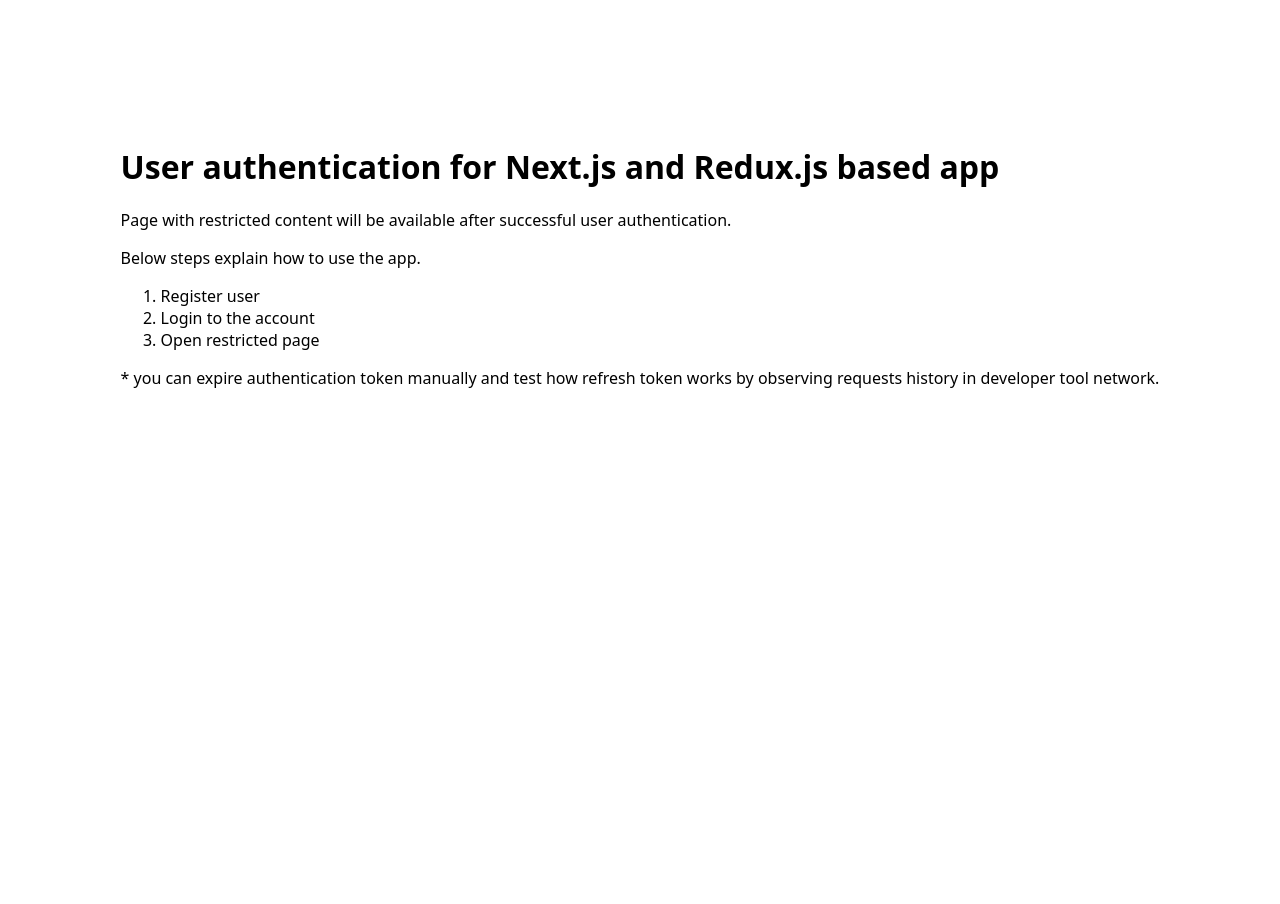
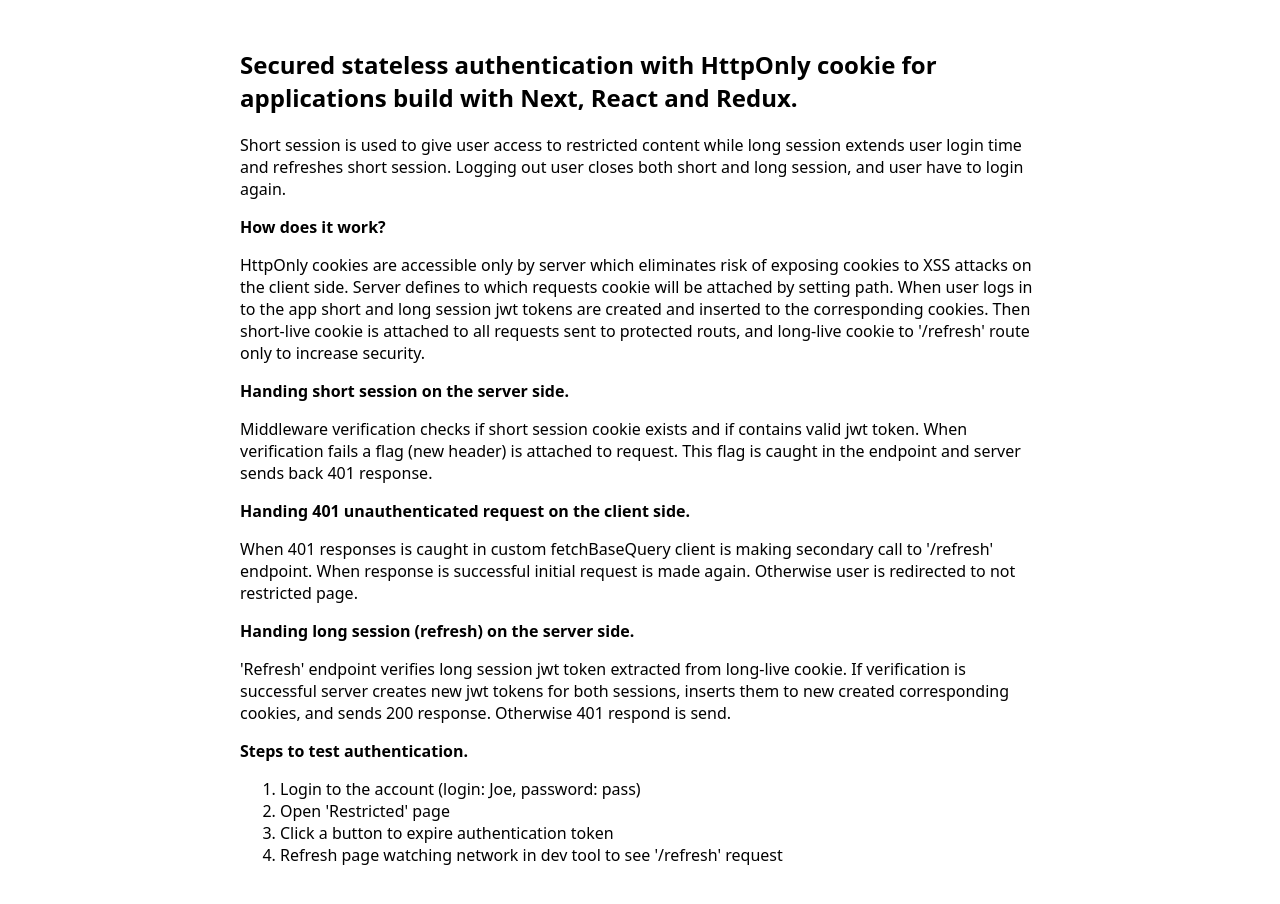
Before and after one commit to p-karwowski-dev/react-next-redux-authentication, a Next.js app: page / in a window 1280 px wide. Shown: the part 280-1184 px from the top of the page. Before the commit the page ends 800 px from the top, so only its background shows below. Built offline with nearby package versions, Linux system fonts and the light colour scheme.

Commit message:
added login, logout, restricted pages and routes

```diff
--- a/app/login/page.tsx
+++ b/app/login/page.tsx
@@ -1,9 +1,9 @@
 'use client'
-import { useLoginMutation } from '@/lib/features/authentication/authApiSlice'
+import { useLoginMutation } from '@/lib/features/auth/authApiSlice'
 import { Form } from '../components/form/Form'
 
 export default function LoginPage() {
-  const [login, { data, isLoading, isError, isSuccess }] = useLoginMutation()
+  const [login, { isLoading, isError, isSuccess }] = useLoginMutation()
 
   const handleForm = (formData: FormData) => {
     const username = formData.get('username') as string
--- a/app/page.tsx
+++ b/app/page.tsx
@@ -1,21 +1,72 @@
 export default function IndexPage() {
   return (
-    <div>
-      <h1>User authentication for Next.js and Redux.js based app</h1>
+    <section>
+      <h1>
+        Secured stateless authentication with HttpOnly cookie for applications
+        build with Next, React and Redux.
+      </h1>
+
       <p>
-        Page with restricted content will be available after successful user
-        authentication.
+        Short session is used to give user access to restricted content while
+        long session extends user login time and refreshes short session.
+        Logging out user closes both short and long session, and user have to
+        login again.
       </p>
-      <p>Below steps explain how to use the app.</p>
+
+      <p>
+        <b>How does it work?</b>
+      </p>
+      <p>
+        HttpOnly cookies are accessible only by server which eliminates risk of
+        exposing cookies to XSS attacks on the client side. Server defines to
+        which requests cookie will be attached by setting path. When user logs
+        in to the app short and long session jwt tokens are created and inserted
+        to the corresponding cookies. Then short-live cookie is attached to all
+        requests sent to protected routs, and long-live cookie to '/refresh'
+        route only to increase security.
+      </p>
+
+      <p>
+        <b>Handing short session on the server side.</b>
+      </p>
+      <p>
+        Middleware verification checks if short session cookie exists and if
+        contains valid jwt token. When verification fails a flag (new header) is
+        attached to request. This flag is caught in the endpoint and server
+        sends back 401 response.
+      </p>
+
+      <p>
+        <b>Handing 401 unauthenticated request on the client side.</b>
+      </p>
+      <p>
+        When 401 responses is caught in custom fetchBaseQuery client is making
+        secondary call to '/refresh' endpoint. When response is successful
+        initial request is made again. Otherwise user is redirected to not
+        restricted page.
+      </p>
+
+      <p>
+        <b>Handing long session (refresh) on the server side.</b>
+      </p>
+      <p>
+        'Refresh' endpoint verifies long session jwt token extracted from
+        long-live cookie. If verification is successful server creates new jwt
+        tokens for both sessions, inserts them to new created corresponding
+        cookies, and sends 200 response. Otherwise 401 respond is send.
+      </p>
+
+      <p>
+        <b>Steps to test authentication.</b>
+      </p>
       <ol>
-        <li>Register user</li>
-        <li>Login to the account</li>
-        <li>Open restricted page</li>
+        <li>Login to the account (login: Joe, password: pass)</li>
+        <li>Open 'Restricted' page</li>
+        <li>Click a button to expire authentication token</li>
+        <li>
+          Refresh page watching network in dev tool to see '/refresh' request
+        </li>
       </ol>
-      <span>
-        * you can expire authentication token manually and test how refresh
-        token works by observing requests history in developer tool network.
-      </span>
-    </div>
+    </section>
   )
 }
```
Also changed, not shown: app/api/auth/expireBearer/route.ts (added, +18 -0 lines), app/api/auth/login/route.ts (added, +60 -0 lines), app/api/auth/logout/route.ts (added, +20 -0 lines), app/api/auth/me/route.ts (added, +54 -0 lines), app/api/auth/refresh/route.ts (added, +31 -0 lines), app/components/buttons/ExpireButton.tsx (+8 -12 lines), app/logout/page.tsx (added, +28 -0 lines), app/restricted/page.tsx (+10 -4 lines), lib/types/user.ts (added, +8 -0 lines).
